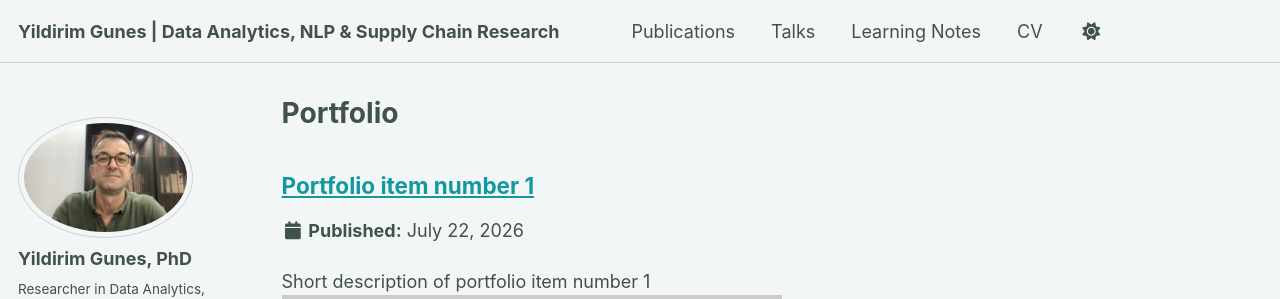
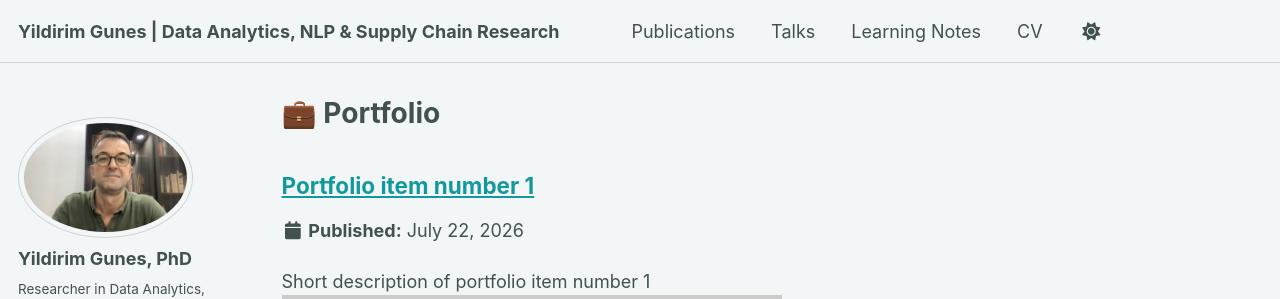
Before and after one commit to yildirimgunes/yildirimgunes.github.io, a Jekyll site: the page built from _pages/portfolio.html, in a window 1280 px wide and 1286 px high. Shown: the top 299 px of the window. Built offline with Jekyll 4.4.1, drawn with Linux system fonts in a browser that asks for light colours; a style sheet for code colours, icons or effects is not loaded.

```diff
--- a/_pages/portfolio.html
+++ b/_pages/portfolio.html
@@ -1,6 +1,6 @@
 ---
 layout: archive
-title: "Portfolio"
+title: "💼 Portfolio"
 permalink: /portfolio/
 author_profile: true
 ---
```
